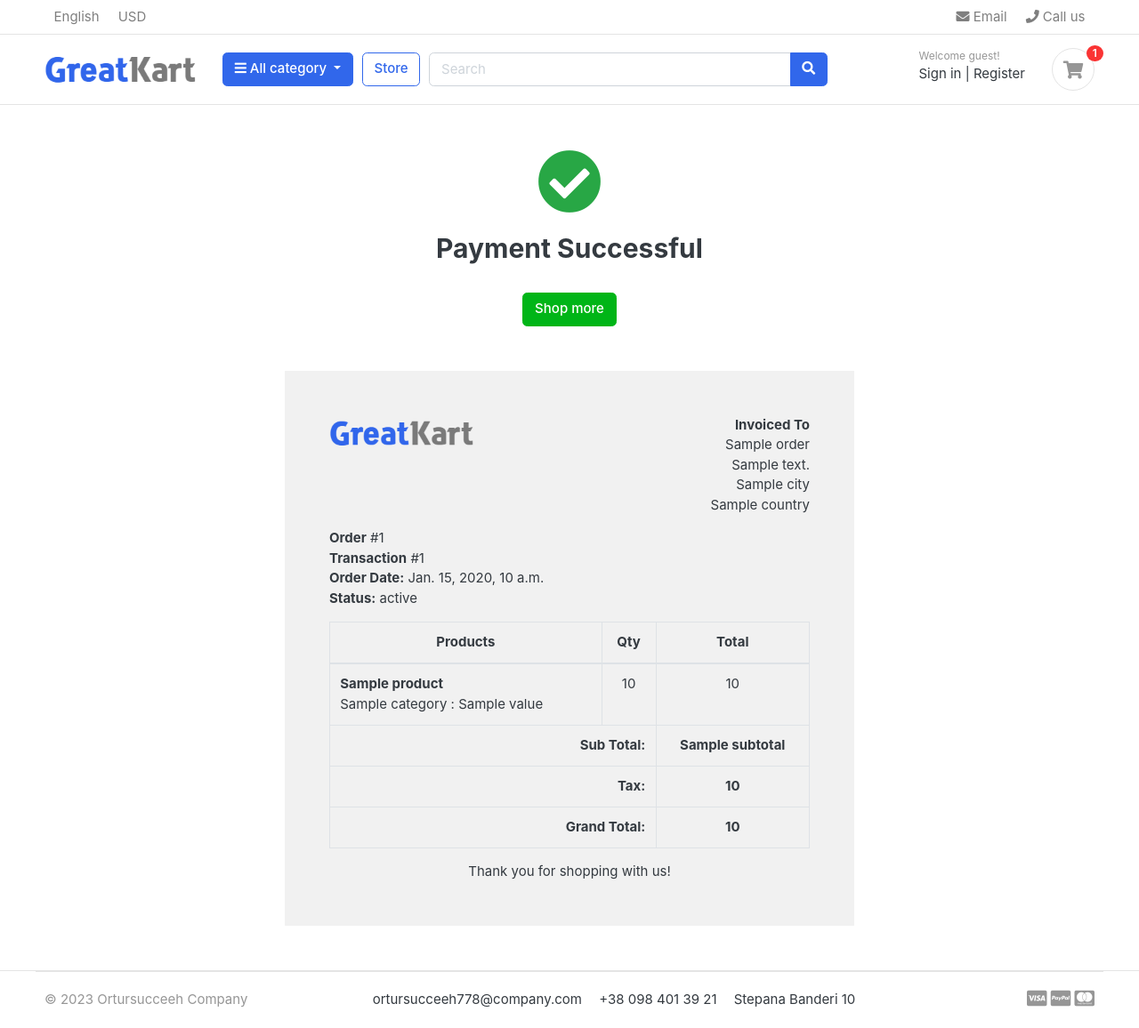
After one commit to ortursucceeh/django-Ecommerce-site, a Django app: template templates/orders/order_complete.html in a window 1280 px wide. The commit adds this page. Shown: the whole page at 89% size. Run offline with Django 4.2, Linux system fonts and the light colour scheme; the template is opened without the code that fills it: most values are stand-ins (such as "Sample title", 1, 10 or a date in 2020); some libraries are stand-ins or nearby versions; some web fonts are replaced.

Commit message:
add order_complete page and functional

```diff
--- a/orders/urls.py
+++ b/orders/urls.py
@@ -4,5 +4,6 @@ from . import views
 urlpatterns = [
     path("place_order/", views.place_order, name="place_order"),
     path("payments/", views.payments, name="payments"),
+    path("order_complete/", views.order_complete, name="order_complete"),
 
 ]
--- /dev/null
+++ b/templates/orders/order_complete.html
@@ -0,0 +1,114 @@
+{% extends 'mysite/base.html' %}
+{% load static %}
+{% block content %}
+
+<div class="container" style="margin-top: 50px;">
+    <center><i class="fas fa-check-circle" style="font-size: 72px;margin-bottom: 20px;color: #28A745;"></i></center>
+    <h2 class="text-center">Payment Successful</h2>
+	<br>
+	<div class="text-center">
+		<a href="{% url 'store' %}" class="btn btn-success">Shop more</a>
+	</div>
+</div>
+
+<div class="container" style="margin: 0 auto;width: 50%;padding: 50px;background: #f1f1f1;margin-top: 50px;margin-bottom: 50px;">
+    <div class="row invoice row-printable">
+        <div class="col-md-12">
+            <!-- col-lg-12 start here -->
+            <div class="panel panel-default plain" id="dash_0">
+                <!-- Start .panel -->
+                <div class="panel-body p30">
+                    <div class="row">
+                        <!-- Start .row -->
+                        <div class="col-lg-6">
+                            <!-- col-lg-6 start here -->
+                            <div class="invoice-logo"><img src="{% static 'mysite/images/logo.png' %}" alt="Invoice logo" style="max-height: 40px;"></div>
+                        </div>
+                        <!-- col-lg-6 end here -->
+                        <div class="col-lg-6">
+                            <!-- col-lg-6 start here -->
+                            <div class="invoice-from">
+                                <ul class="list-unstyled text-right">
+                                    <li><strong>Invoiced To</strong></li>
+                                    <li>{{ order.get_full_name}}</li>
+                                    <li>{{ order.get_full_address}}</li>
+                                    <li>{{ order.city}}</li>
+                                    <li>{{ order.country}}</li>
+                                </ul>
+                            </div>
+                        </div>
+                        <!-- col-lg-6 end here -->
+                        <div class="col-lg-12">
+                            <!-- col-lg-12 start here -->
+                            <div class="invoice-details mt25">
+                                <div class="well">
+                                    <ul class="list-unstyled mb0">
+                                        <li><strong>Order</strong> #{{ order_number }}</li>
+                                        <li><strong>Transaction</strong> #{{ transID }}</li>
+                                        <li><strong>Order Date:</strong> {{ order.created_at }}</li>
+                                        <li><strong>Status:</strong> {{ payment.status }}</li>
+                                    </ul>
+                                </div>
+                            </div>
+
+                            <div class="invoice-items">
+                                <div class="table-responsive" style="overflow: hidden; outline: none;" tabindex="0">
+                                    <table class="table table-bordered">
+                                        <thead>
+                                            <tr>
+                                                <th class="per70 text-center">Products</th>
+                                                <th class="per5 text-center">Qty</th>
+                                                <th class="per25 text-center">Total</th>
+                                            </tr>
+                                        </thead>
+                                        <tbody>
+                                            {% for item in ordered_products %}
+                                            <tr>
+                                                <td> <b>{{ item.product.name }}</b>
+                                                    <p>
+                                                        {% if item.variations.all %}
+                                                            {% for variation in item.variations.all %}
+                                                                {{ variation.category | capfirst }} : {{ variation.value | capfirst}} <br>
+                                                            {% endfor %}
+                                                        {% endif %}
+                                                    </p>
+                                                </td>
+                                                <td class="text-center">{{ item.quantity }}</td>
+                                                <td class="text-center">{{ item.product_price}}</td>
+                                            </tr>
+                                            {% endfor %}
+                                        </tbody>
+                                        <tfoot>
+                                            <tr>
+                                                <th colspan="2" class="text-right">Sub Total:</th>
+                                                <th class="text-center">{{ subtotal }}</th>
+                                            </tr>
+                                            <tr>
+                                                <th colspan="2" class="text-right">Tax:</th>
+                                                <th class="text-center">{{ order.tax }}</th>
+                                            </tr>
+
+                                            <tr>
+                                                <th colspan="2" class="text-right">Grand Total:</th>
+                                                <th class="text-center">{{ order.order_total }}</th>
+                                            </tr>
+                                        </tfoot>
+                                    </table>
+                                </div>
+                            </div>
+                            <div class="invoice-footer mt25">
+                                <p class="text-center">Thank you for shopping with us!</p>
+                            </div>
+                        </div>
+                        <!-- col-lg-12 end here -->
+                    </div>
+                    <!-- End .row -->
+                </div>
+            </div>
+            <!-- End .panel -->
+        </div>
+        <!-- col-lg-12 end here -->
+    </div>
+    </div>
+
+{% endblock content %}
--- a/templates/store/checkout.html
+++ b/templates/store/checkout.html
@@ -86,11 +86,13 @@
                                 <div class="aside"><img src="{{ cart_item.product.images.url }}" class="img-sm"></div>
                                 <figcaption class="info">
                                     <a href="{{ cart_item.product.get_url }}" class="title text-dark"><b>{{ cart_item.product.name }}</b></a>
+                                    <p>
                                     {% if cart_item.variations.all %}
                                         {% for variation in cart_item.variations.all %}
                                             {{ variation.category | capfirst }} : {{ variation.value | capfirst}} <br>
                                         {% endfor %}
                                     {% endif %}
+                                    </p>
                                 </figcaption>
                             </figure>
                         </td>
```
Also changed, not shown: orders/views.py (+34 -1 lines), templates/orders/payments.html (+6 -4 lines).
